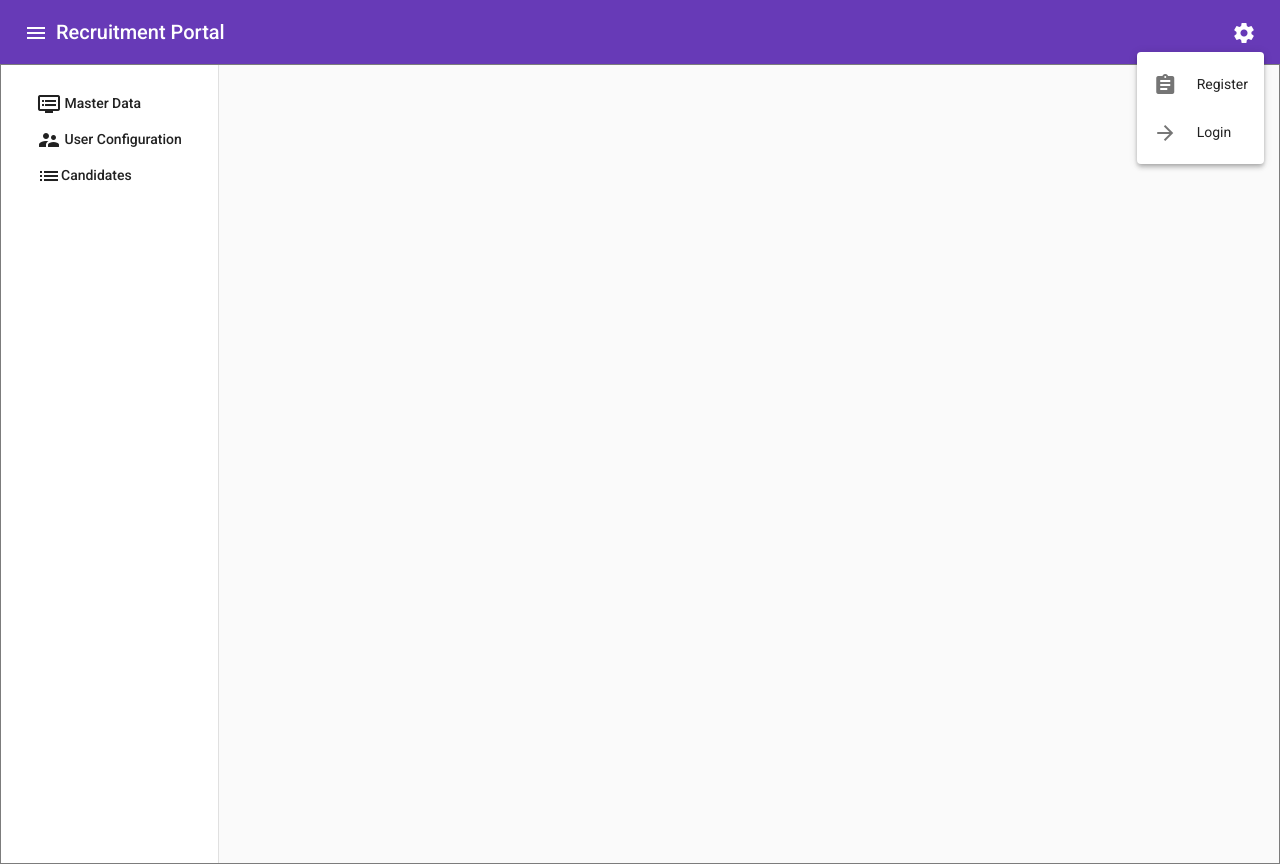
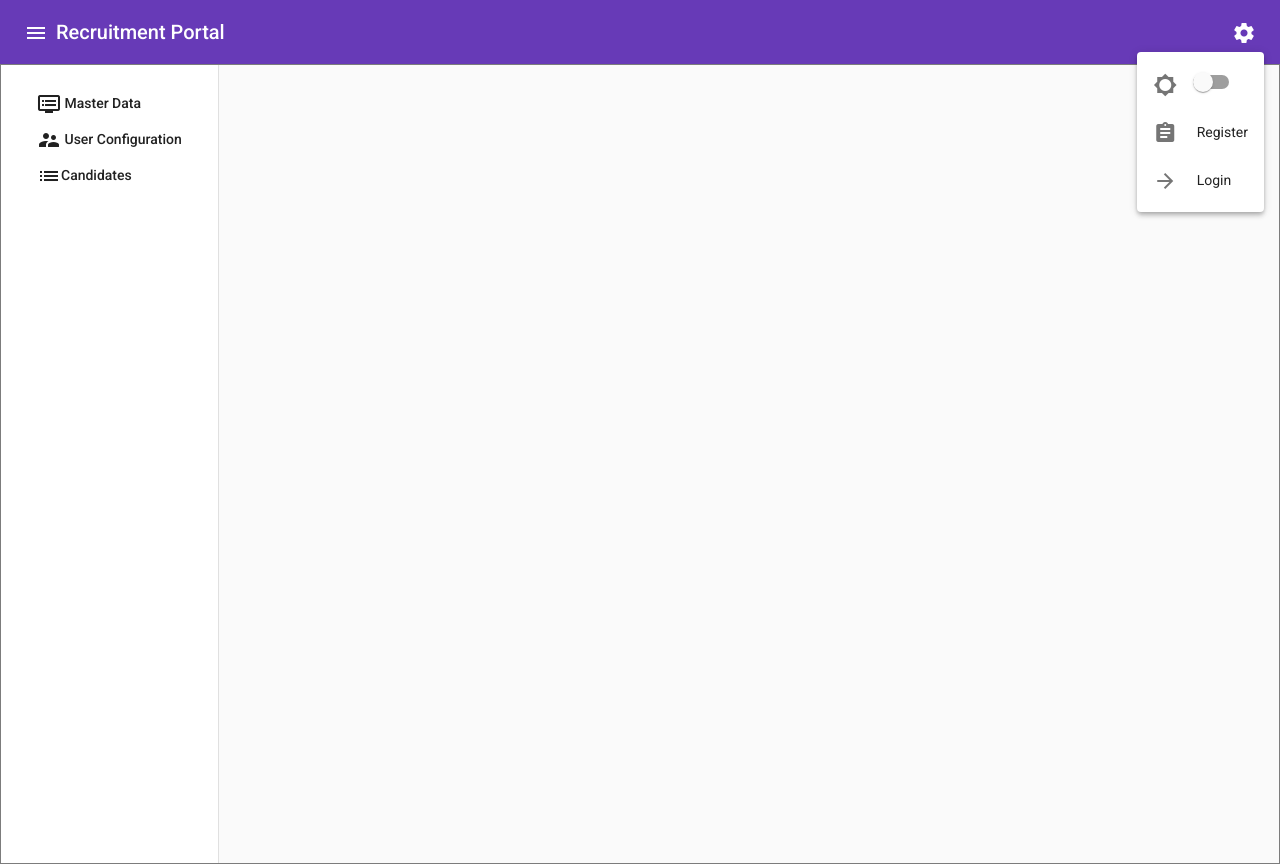
Before and after one commit to abhiroop43/fantastic-octo-dollop, an Angular app: page / in a window 1280 px wide. Both pictures are taken after a click on the button "settings". Built offline with nearby package versions, Linux system fonts and the light colour scheme.

Commit message:
implemented dark theme toggle

```diff
--- a/src/app/app.component.html
+++ b/src/app/app.component.html
@@ -1,3 +1,4 @@
+<div [ngClass]="{ 'dark-theme': isDarkTheme | async }">
   <mat-toolbar color="primary">
     <button
       mat-icon-button
@@ -17,7 +18,21 @@
     >
       <mat-icon>settings</mat-icon>
     </button>
+    <!-- <div
+      class="mat-app-background"
+      [ngClass]="{ 'dark-theme': isDarkTheme | async }"
+    ></div> -->
     <mat-menu #menu="matMenu">
+      <button mat-menu-item>
+        <mat-icon>brightness_low</mat-icon>
+        <span
+          ><mat-slide-toggle
+            (click)="$event.stopPropagation()"
+            [checked]="isDarkTheme | async"
+            (change)="toggleDarkTheme($event.checked)"
+          ></mat-slide-toggle
+        ></span>
+      </button>
       <a mat-menu-item routerLink="/auth/register">
         <mat-icon>assignment</mat-icon>
         Register
@@ -27,40 +42,14 @@
         Login
       </a>
     </mat-menu>
-  <!-- <button
-    mat-icon-button
-    class="toolbar-icon"
-    aria-label="Toolbar icon-button with share icon"
+  </mat-toolbar>
+</div>
+
+<mat-drawer-container
+  class="sidenav-container"
+  autosize
+  [ngClass]="{ 'dark-theme': isDarkTheme | async }"
 >
-    <mat-icon>share</mat-icon>
-  </button> -->
-</mat-toolbar>
-
-<!-- <ng-container>
-  <mat-sidenav-container class="example-container">
-    <mat-sidenav
-      #sidenav
-      mode="side"
-      opened
-      class="example-sidenav"
-      [fixedInViewport]="false"
-      [fixedTopGap]="0"
-      [fixedBottomGap]="0"
-    >
-      <a routerLink="/admin/master-data">Master Data</a>&nbsp;
-      <a routerLink="/admin/user-configuration">User Configuration</a>&nbsp;
-      <a routerLink="/auth/register">Register</a>&nbsp;
-      <a routerLink="/auth/login">Login</a>
-    </mat-sidenav>
-
-    <mat-sidenav-content>
-      <router-outlet></router-outlet>
-    </mat-sidenav-content>
-  </mat-sidenav-container>
-
-  <mat-toolbar class="example-footer">Footer</mat-toolbar>
-</ng-container> -->
-<mat-drawer-container class="sidenav-container" autosize>
   <mat-drawer #drawer class="sidenav" mode="side" opened="true">
     <div>
       <a
@@ -95,7 +84,7 @@
     </div>
   </mat-drawer>
 
-  <div class="sidenav-content">
+  <div class="sidenav-content mat-app-background">
     <router-outlet></router-outlet>
   </div>
 </mat-drawer-container>
--- a/src/app/app.component.scss
+++ b/src/app/app.component.scss
@@ -20,7 +20,7 @@
 }
 
 .active-nav {
-  background-color: #ccc;
+  filter: brightness(75%);
 }
 
 .nav-link {
--- a/src/app/app.component.ts
+++ b/src/app/app.component.ts
@@ -1,17 +1,31 @@
-import { AfterViewInit, Component, ElementRef, ViewChild } from '@angular/core';
-import { MatDrawer } from '@angular/material/sidenav';
+import { OverlayContainer } from '@angular/cdk/overlay';
+import { Component, OnInit } from '@angular/core';
+import { Observable } from 'rxjs';
+import { ThemeService } from './services/theme.service';
 
 @Component({
   selector: 'app-root',
   templateUrl: './app.component.html',
   styleUrls: ['./app.component.scss'],
 })
-export class AppComponent implements AfterViewInit {
-  title = 'recruitment-ui';
+export class AppComponent implements OnInit {
+  isDarkTheme: Observable<boolean> | undefined;
 
-  @ViewChild('drawer', { read: ElementRef }) myTestDiv!: ElementRef<MatDrawer>;
+  constructor(
+    private themeService: ThemeService,
+    private overlay: OverlayContainer
+  ) {}
 
-  ngAfterViewInit(): void {
-    console.log(this.myTestDiv.nativeElement);
+  ngOnInit(): void {
+    this.isDarkTheme = this.themeService.isDarkTheme;
+  }
+
+  toggleDarkTheme(checked: boolean) {
+    this.themeService.setDarkTheme(checked);
+    if (checked) {
+      this.overlay.getContainerElement().classList.add('dark-theme');
+    } else {
+      this.overlay.getContainerElement().classList.remove('dark-theme');
+    }
   }
 }
--- a/src/app/app.module.ts
+++ b/src/app/app.module.ts
@@ -6,6 +6,7 @@ import { AppComponent } from './app.component';
 import { BrowserAnimationsModule } from '@angular/platform-browser/animations';
 import { PageNotFoundComponent } from './shared/page-not-found/page-not-found.component';
 import { AngularMaterialDependenciesModule } from './angular-material-dependencies.module';
+import { ThemeService } from './services/theme.service';
 
 @NgModule({
   declarations: [AppComponent, PageNotFoundComponent],
@@ -15,7 +16,7 @@ import { AngularMaterialDependenciesModule } from './angular-material-dependenci
     BrowserAnimationsModule,
     AngularMaterialDependenciesModule,
   ],
-  providers: [],
+  providers: [ThemeService],
   bootstrap: [AppComponent],
 })
 export class AppModule {}
--- /dev/null
+++ b/src/app/services/theme.service.ts
@@ -0,0 +1,12 @@
+import { Injectable } from '@angular/core';
+import { Subject } from 'rxjs';
+
+@Injectable()
+export class ThemeService {
+  private _darkTheme = new Subject<boolean>();
+  isDarkTheme = this._darkTheme.asObservable();
+
+  setDarkTheme(isDarkTheme: boolean): void {
+    this._darkTheme.next(isDarkTheme);
+  }
+}
--- a/src/styles.scss
+++ b/src/styles.scss
@@ -2,3 +2,5 @@
 
 html, body { height: 100%; }
 body { margin: 0; font-family: Roboto, "Helvetica Neue", sans-serif; }
+
+@import './styles/material-theme';
--- /dev/null
+++ b/src/styles/material-theme.scss
@@ -0,0 +1,30 @@
+@use '@angular/material'as mat;
+
+@include mat.core();
+
+// Define a light theme
+$light-primary: mat.define-palette(mat.$deep-purple-palette);
+$light-accent: mat.define-palette(mat.$amber-palette);
+$light-theme: mat.define-light-theme((color: (primary: $light-primary,
+      accent: $light-accent,
+    )));
+
+// Define a dark theme
+$dark-primary: mat.define-palette(mat.$pink-palette);
+$dark-accent: mat.define-palette(mat.$blue-gray-palette);
+$dark-theme: mat.define-dark-theme((color: (primary: $dark-primary,
+      accent: $dark-accent,
+    )));
+
+// Apply the dark theme by default
+// @include mat.core-theme($dark-theme);
+// @include mat.all-component-themes($dark-theme);
+@include mat.core-color($light-theme);
+@include mat.all-component-themes($light-theme);
+
+// Apply the light theme only when the `.my-light-theme` CSS class is applied
+// to an ancestor element of the components (such as `body`).
+.dark-theme {
+  @include mat.core-theme($dark-theme);
+  @include mat.all-component-themes($dark-theme);
+}
```
Also changed, not shown: 1 other file (tests, documents, lock files or other folders). Lines whose indentation alone changed are shown as unchanged.
